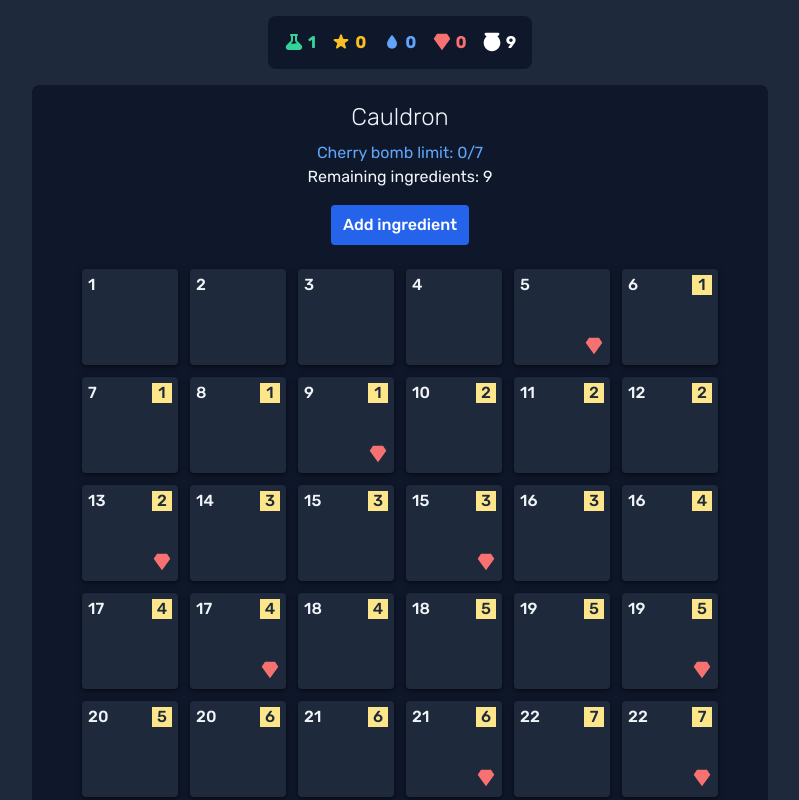
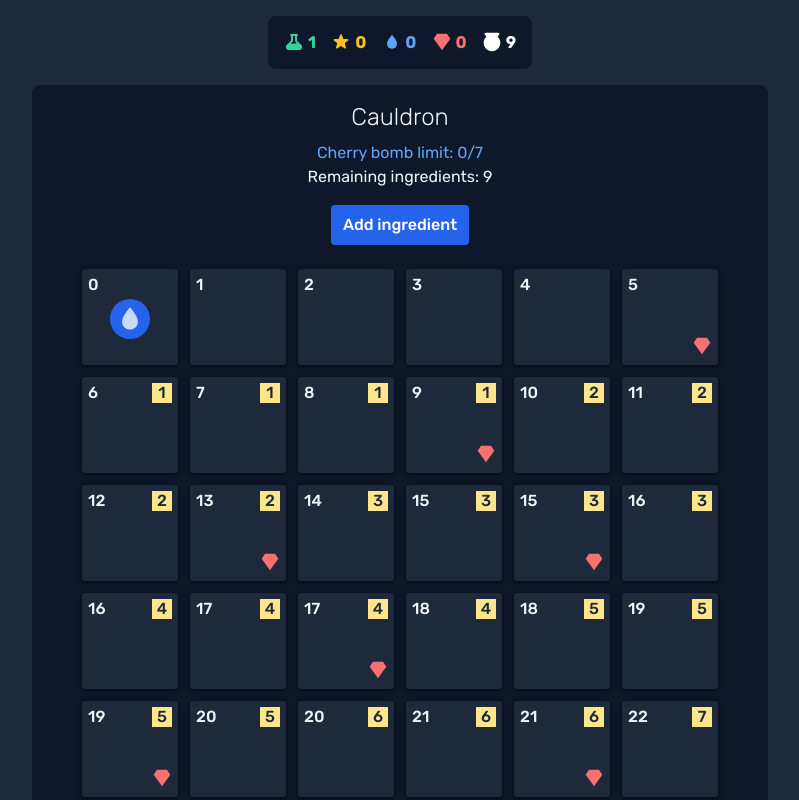
Before and after one commit to itsMapleLeaf/potion-brewing-deck-builder, a React (Vite) app: page / in a window 1280 px wide. Shown: the top 800 px of the page, without its empty margins (240-1039 px from the left). Built offline with nearby package versions, Linux system fonts and the light colour scheme.

Commit message:
show droplet in cauldron

```diff
--- a/src/cauldron/cauldron-space.ts
+++ b/src/cauldron/cauldron-space.ts
@@ -5,6 +5,7 @@ export type CauldronSpace = {
 }
 
 export const cauldronSpaces: CauldronSpace[] = [
+  { shopPoints: 0, victoryPoints: 0 },
   { shopPoints: 1, victoryPoints: 0 },
   { shopPoints: 2, victoryPoints: 0 },
   { shopPoints: 3, victoryPoints: 0 },
--- a/src/game/StatusHeader.tsx
+++ b/src/game/StatusHeader.tsx
@@ -22,7 +22,7 @@ export function StatusHeader({ state }: { state: GameState }) {
         <StarIcon /> {state.victoryPoints}
       </p>
       <p title="Droplet Position" className="text-blue-400">
-        <DropletIcon /> {state.dropletPosition}
+        <DropletIcon size={5} inline /> {state.dropletPosition}
       </p>
       <p title="Rubies" className="text-red-400">
         <RubyIcon /> {state.rubies}
--- a/src/game/state.ts
+++ b/src/game/state.ts
@@ -36,6 +36,6 @@ export const initialGameState: GameState = {
   currentScreen: "brewing",
   brewingScreen: {
     bag: initialBag,
-    cauldron: [],
+    cauldron: [{ kind: "water", value: 0 }],
   },
 }
--- a/src/ingredient/IngredientTile.tsx
+++ b/src/ingredient/IngredientTile.tsx
@@ -1,5 +1,6 @@
 import clsx from "clsx"
 import type { Dict } from "../common/types"
+import { DropletIcon } from "../ui/DropletIcon"
 import type { Ingredient, IngredientKind } from "./types"
 
 export function IngredientTile({ piece }: { piece: Ingredient }) {
@@ -11,11 +12,24 @@ export function IngredientTile({ piece }: { piece: Ingredient }) {
 
   if (piece.kind === "empty") return null
 
+  if (piece.kind === "water") {
+    return (
+      <div
+        title="Your droplet"
+        className={clsx(
+          "flex items-center justify-center w-10 h-10 rounded-full font-bold text-lg bg-blue-600 text-white/75"
+        )}
+      >
+        <DropletIcon size={8} inline />
+      </div>
+    )
+  }
+
   return (
     <div
       title={`${piece.kind} ${piece.value}`}
       className={clsx(
-        "flex items-center justify-center w-10 h-10 rounded-full font-bold text-lg",
+        "leading-10 text-center w-10 h-10 rounded-full font-bold text-lg",
         colorClasses[piece.kind]
       )}
     >
--- a/src/ingredient/types.ts
+++ b/src/ingredient/types.ts
@@ -3,4 +3,4 @@ export type Ingredient = {
   value: number
 }
 
-export type IngredientKind = "green" | "orange" | "white" | "empty"
+export type IngredientKind = "water" | "green" | "orange" | "white" | "empty"
--- a/src/ui/DropletIcon.tsx
+++ b/src/ui/DropletIcon.tsx
@@ -1,6 +1,22 @@
-export function DropletIcon() {
+import clsx from "clsx"
+
+export function DropletIcon({
+  size,
+  inline,
+}: {
+  size: 5 | 6 | 8
+  inline?: boolean
+}) {
   return (
-    <svg viewBox="0 0 24 24" className="inline-block w-5 h-5 align-text-bottom">
+    <svg
+      viewBox="0 0 24 24"
+      className={clsx(
+        size === 5 && `w-5 h-5`,
+        size === 6 && `w-6 h-6`,
+        size === 8 && `w-8 h-8`,
+        inline && `inline align-text-bottom`
+      )}
+    >
       <path
         fill="currentColor"
         d="M12,20A6,6 0 0,1 6,14C6,10 12,3.25 12,3.25C12,3.25 18,10 18,14A6,6 0 0,1 12,20Z"
```
Also changed, not shown: 1 other file (tests, documents, lock files or other folders).
